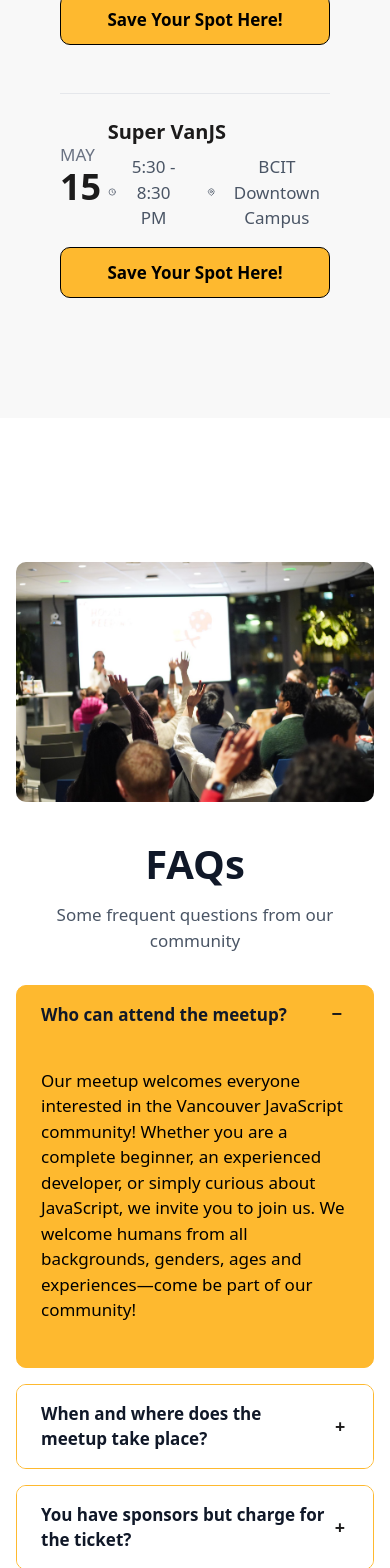
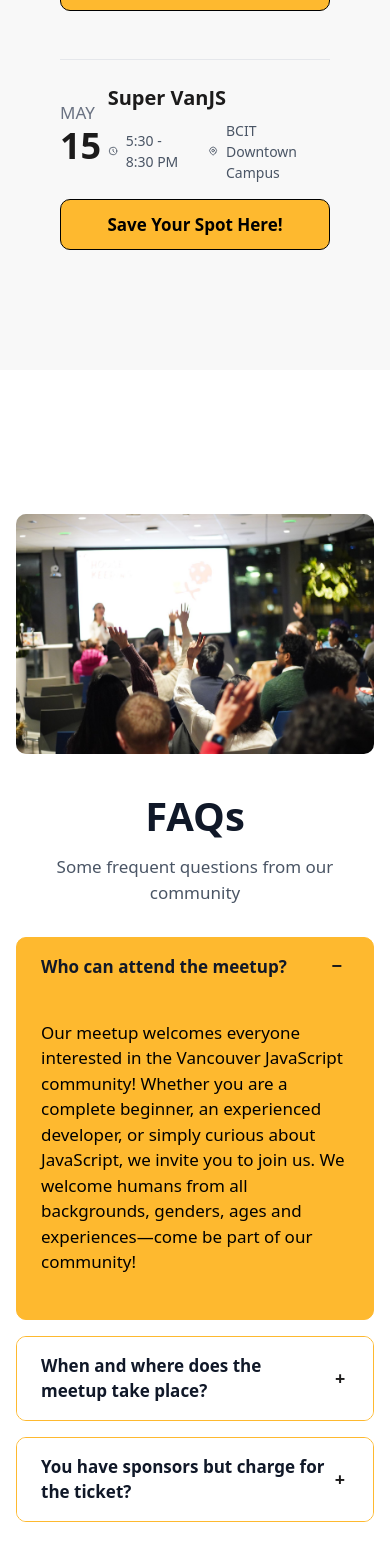
Before and after one commit to xaca/vanjs-website, a React (Vite) app: page / in a window 390 px wide. Shown: the part 7360-8928 px from the top of the page. Built offline with nearby package versions, Linux system fonts and the light colour scheme.

Commit message:
fix:scroll

```diff
--- a/src/App.css
+++ b/src/App.css
@@ -3,9 +3,7 @@
 }
 
 section {
-  /*min-height: 100vh;*/
-  scroll-margin-top: 3rem;
-  /*padding: 2rem;*/
+  /*scroll-margin-top: 3rem;*/
   display: flex;
   flex-direction: column;
   justify-content: center;
@@ -22,7 +20,24 @@ main {
   scroll-behavior: smooth;
 }
 
-/* Responsive design */
-@media (max-width: 768px) {
+/* Escritorio */
+@media (min-width: 1024px) {
+  section {
+    scroll-margin-top: 3rem;
+  }
+}
 
+/*Celular*/
+@media (max-width: 620px) {
+  section {
+    scroll-margin-top: 21rem;
+  }
 }
+
+/*Tablet*/
+/*@media (min-width: 621px) and (max-width:810px) {*/
+@media (min-width: 621px) {
+  section {
+    scroll-margin-top: 4rem;
+  }
+}
--- a/src/components/sections/faqs/Faqs.tsx
+++ b/src/components/sections/faqs/Faqs.tsx
@@ -45,7 +45,7 @@ const AccordionItem = ({ question, answer, isOpen, onClick }: {
           isOpen ? 'max-h-96' : 'max-h-0'
         }`}
       >
-        <p className="p-6 text-black text-left">{answer.map((line, index) => <p className="mb-2 pb-3" key={index}>{line}</p>)}</p>
+        <div className="p-6 text-black text-left">{answer.map((line, index) => <p className="mb-2 pb-3" key={index}>{line}</p>)}</div>
       </div>
     </div>
   );
--- a/src/components/sections/upcoming-events/UpcommingEvents.tsx
+++ b/src/components/sections/upcoming-events/UpcommingEvents.tsx
@@ -54,14 +54,14 @@ export default function UpcommingEvents() {
                     <svg className="w-4 h-4 mr-2" fill="none" stroke="currentColor" viewBox="0 0 24 24" xmlns="http://www.w3.org/2000/svg">
                       <path strokeLinecap="round" strokeLinejoin="round" strokeWidth={2} d="M12 8v4l3 3m6-3a9 9 0 11-18 0 9 9 0 0118 0z" />
                     </svg>
-                    {event.time}
+                    <div className="text-[14px] text-left md:text-[16px] lg:text-[18px]">{event.time}</div>
                   </div>
                   <div className="flex items-center text-gray-600">
                     <svg className="w-4 h-4 mr-2" fill="none" stroke="currentColor" viewBox="0 0 24 24" xmlns="http://www.w3.org/2000/svg">
                       <path strokeLinecap="round" strokeLinejoin="round" strokeWidth={2} d="M17.657 16.657L13.414 20.9a1.998 1.998 0 01-2.827 0l-4.244-4.243a8 8 0 1111.314 0z" />
                       <path strokeLinecap="round" strokeLinejoin="round" strokeWidth={2} d="M15 11a3 3 0 11-6 0 3 3 0 016 0z" />
                     </svg>
-                    {event.location}
+                    <div className="text-[14px] text-left md:text-[16px] lg:text-[18px]">{event.location}</div>
                   </div>
                 </div>
               </div>
```
